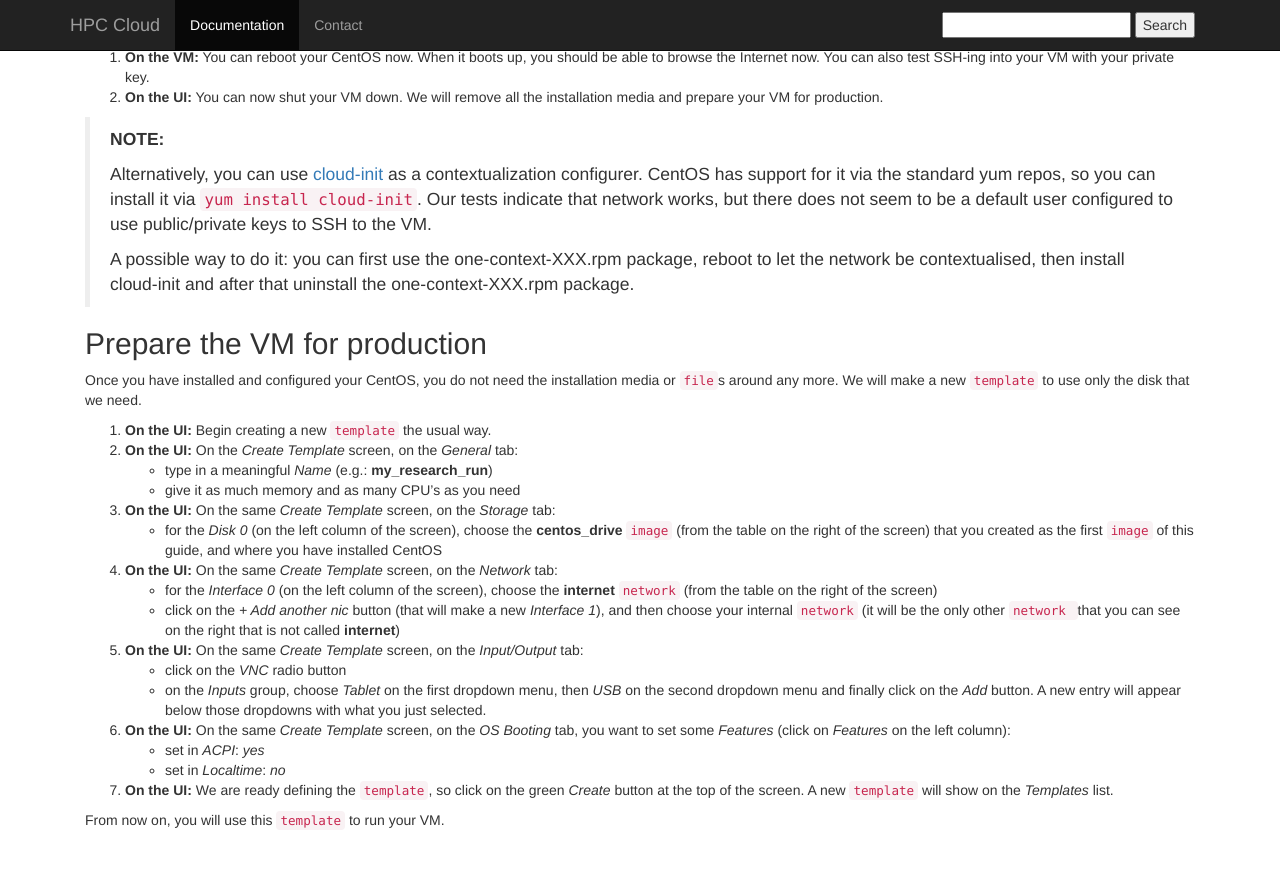
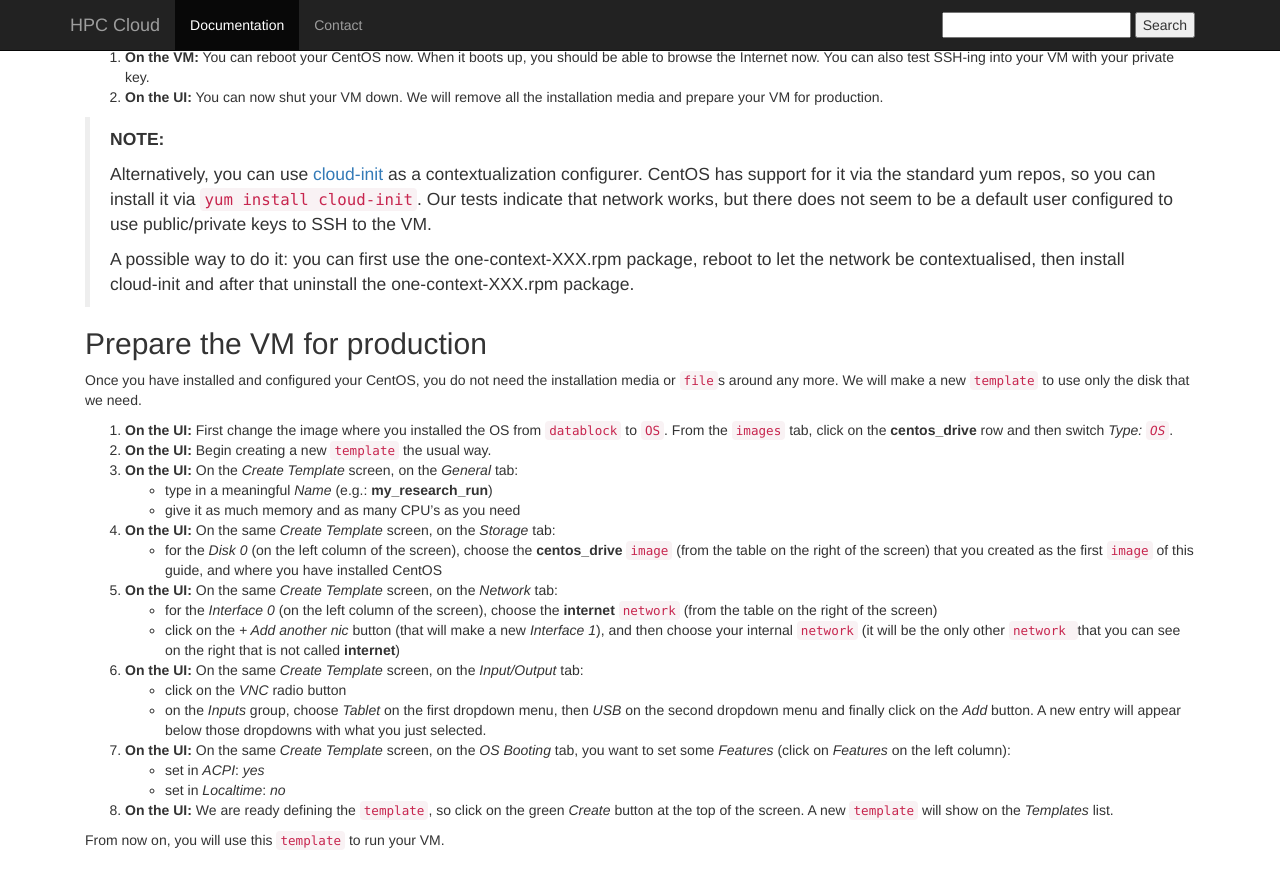
Before and after one commit to sara-nl/clouddocs, a Jekyll site: the page built from vm-scratch-centos.markdown, in a window 1280 px wide and 900 px high, scrolled down 2511 px. Shown: the top 889 px of the window. Built offline with Jekyll 4.4.1, drawn with Linux system fonts in a browser that asks for light colours.

Commit message:
change drive from Datablock to OS in production

```diff
--- a/vm-scratch-centos.markdown
+++ b/vm-scratch-centos.markdown
@@ -126,21 +126,22 @@ yum install /mnt/*.rpm
 
 Once you have installed and configured your CentOS, you do not need the installation media or `file`s around any more. We will make a new `template` to use only the disk that we need.
 
-1. **On the UI:** Begin creating a new `template` the usual way.
-2. **On the UI:** On the _Create Template_ screen, on the _General_ tab:
+1. **On the UI:** First change the image where you installed the OS from `datablock` to `OS`. From the `images` tab, click on the **centos_drive** row and then switch *Type: `OS`*.
+2. **On the UI:** Begin creating a new `template` the usual way.
+3. **On the UI:** On the _Create Template_ screen, on the _General_ tab:
   * type in a meaningful _Name_ (e.g.: **my_research_run**)
   * give it as much memory and as many CPU's as you need
-3. **On the UI:** On the same _Create Template_ screen, on the _Storage_ tab:
+4. **On the UI:** On the same _Create Template_ screen, on the _Storage_ tab:
   * for the _Disk 0_ (on the left column of the screen), choose the **centos_drive** `image` (from the table on the right of the screen) that you created as the first `image` of this guide, and where you have installed CentOS
-4. **On the UI:** On the same _Create Template_ screen, on the _Network_ tab:
+5. **On the UI:** On the same _Create Template_ screen, on the _Network_ tab:
   * for the _Interface 0_ (on the left column of the screen), choose the **internet** `network` (from the table on the right of the screen)
   * click on the _+ Add another nic_ button (that will make a new _Interface 1_), and then choose your internal `network` (it will be the only other `network ` that you can see on the right that is not called **internet**)
-5.  **On the UI:** On the same _Create Template_ screen, on the _Input/Output_ tab:
+6.  **On the UI:** On the same _Create Template_ screen, on the _Input/Output_ tab:
   * click on the _VNC_ radio button
   * on the _Inputs_ group, choose _Tablet_ on the first dropdown menu, then _USB_ on the second dropdown menu and finally click on the _Add_ button. A new entry will appear below those dropdowns with what you just selected.
-6.  **On the UI:** On the same _Create Template_ screen, on the _OS Booting_ tab, you want to set some _Features_ (click on _Features_ on the left column):
+7.  **On the UI:** On the same _Create Template_ screen, on the _OS Booting_ tab, you want to set some _Features_ (click on _Features_ on the left column):
   * set in _ACPI_: _yes_
   * set in _Localtime_: _no_
-7. **On the UI:** We are ready defining the `template`, so click on the green _Create_ button at the top of the screen. A new `template` will show on the _Templates_ list.
+8. **On the UI:** We are ready defining the `template`, so click on the green _Create_ button at the top of the screen. A new `template` will show on the _Templates_ list.
 
 From now on, you will use this `template` to run your VM.
```
